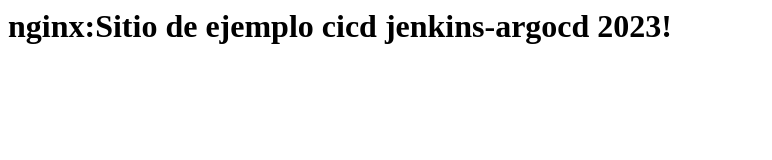
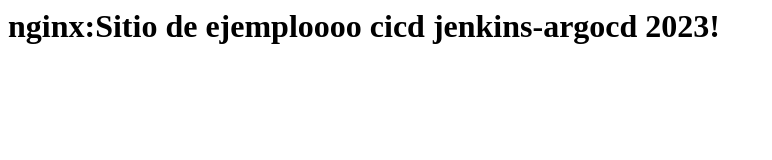
Before and after one commit to njguibert/cicd-test-01, a plain HTML site: page index.html in a window 1280 px wide. Shown: the whole page, without its empty margins (0-772 px from the left). Drawn offline with Linux system fonts and the light colour scheme.

Commit message:
Update index.html

```diff
--- a/index.html
+++ b/index.html
@@ -1 +1 @@
-<h1> nginx:Sitio de ejemplo cicd jenkins-argocd 2023! </h1>
+<h1> nginx:Sitio de ejemploooo cicd jenkins-argocd 2023! </h1>
```
